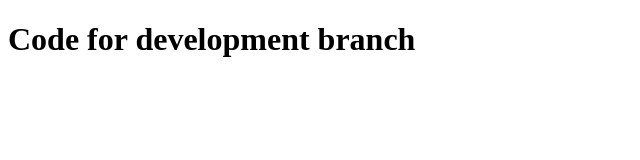
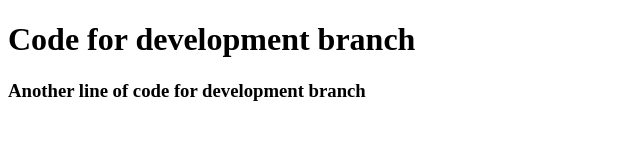
Before and after one commit to ashiouzzaman/first-website, a plain HTML site: page index.html in a window 1280 px wide. Shown: the whole page, without its empty margins (0-640 px from the left). Drawn offline with Linux system fonts and the light colour scheme.

Commit message:
another dev-branch code

```diff
--- a/index.html
+++ b/index.html
@@ -9,6 +9,7 @@
 <body>
 
     <h1>Code for development branch</h1>
+    <h3>Another line of code for development branch</h3>
 
 </body>
 </html>
```
